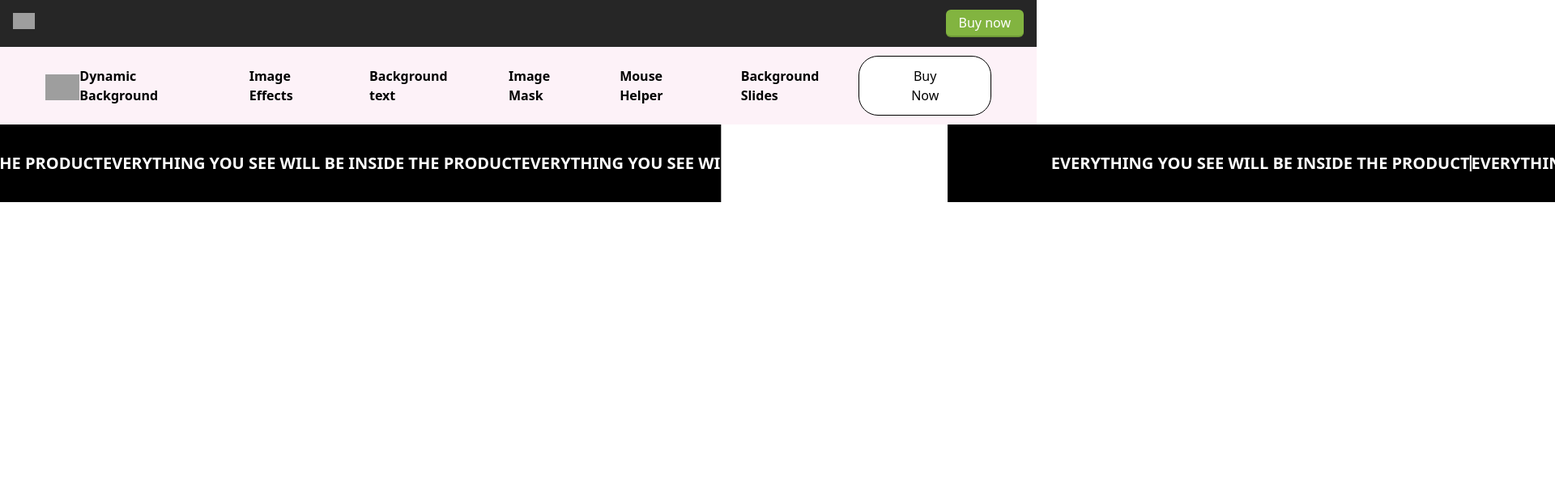
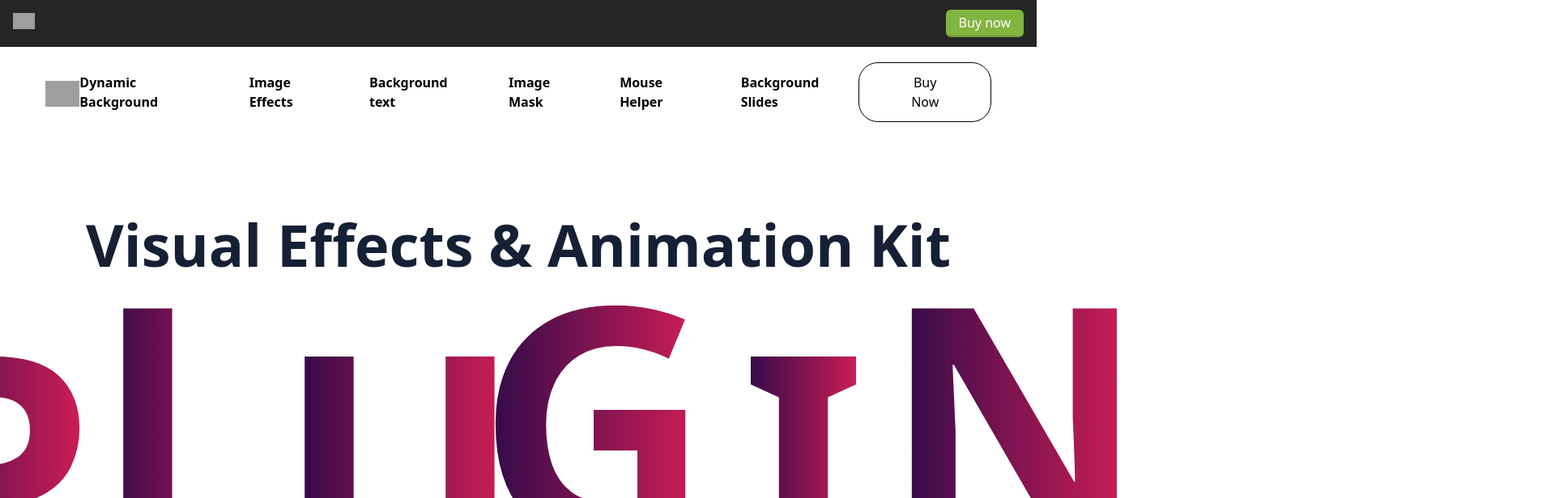
Before and after one commit to sanjeevs9/Heliverse2nd, a React (Vite) app: page / in a window 1280 px wide. Shown: the top 616 px of the page at 81% size, 1920 px wide, since content can reach past the window. Built offline with nearby package versions, Linux system fonts and the light colour scheme; grey boxes are pictures that could not be loaded.

Commit message:
animated text added

```diff
--- a/src/App.css
+++ b/src/App.css
@@ -30,3 +30,9 @@
         transform: translateX(-100%);
     }
 }
+.down{
+    z-index: 1;
+}
+.up{
+    z-index: 10;
+}
--- a/src/App.jsx
+++ b/src/App.jsx
@@ -5,6 +5,7 @@ import './App.css'
 import Navbar from './components/Navbar';
 import Navbar1 from './components/Navbar1';
 import Banner from './components/Banner';
+import Main from './components/Main';
 
 function App() {
  const cookie=useRef();
@@ -18,7 +19,9 @@ function App() {
     <Navbar1/>
 
       <Navbar/>
+      <Main/>
       <Banner/>
+
 
     </>
   )
--- a/src/components/Banner.jsx
+++ b/src/components/Banner.jsx
@@ -3,10 +3,10 @@ import "../App.css"
 export default function Banner() {
     return (
         <>
-        <div className="flex  relative font-semibold font-sans">
-            <div className="bg-black min-w-full h-24 flex justify-between items-center  animate-marquee whitespace-nowrap  text-xl border-0">
+        <div className="flex  relative font-semibold font-sans overflow-hidden">
+            <div className="bg-black min-w-full h-[75px] flex justify-between items-center  animate-marquee   text-xl border-0 ">
 
-                <div className="text-white">
+                <div className="text-white pl-36">
                     EVERYTHING YOU SEE WILL BE INSIDE THE PRODUCT
                 </div>
                 <div className="bg-white h-5 w-[2px] place-self-center">
@@ -15,19 +15,15 @@ export default function Banner() {
                 <div className="text-white">
                     EVERYTHING YOU SEE WILL BE INSIDE THE PRODUCT
                 </div>
-                <div className="bg-white h-5 w-[2px] place-self-center">
+                <div className="bg-white h-5 w-[2px] place-self-center mr-2">
 
                 </div>
-                <div className="text-white">
-                    EVERYTHING YOU SEE WILL BE INSIDE THE PRODUCT
-                </div>
-                <div className="bg-white h-5 w-[2px] place-self-center mr-1">
 
-                </div>
+
             </div>
-            <div className="absolute top-0 bg-black min-w-full h-24 flex justify-between items-center  animate-marquee2 text-xl whitespace-nowrap border-0" >
+            <div className=" bg-black min-w-full h-[75px] flex justify-between items-center  animate-marquee text-xl  border-0 -ml-1" aria-hidden="true" >
 
-                <div className="text-white pl-32">
+                <div className="text-white pl-36">
                     EVERYTHING YOU SEE WILL BE INSIDE THE PRODUCT
                 </div>
                 <div className="bg-white h-5 w-[2px] place-self-center">
@@ -36,13 +32,12 @@ export default function Banner() {
                 <div className="text-white">
                     EVERYTHING YOU SEE WILL BE INSIDE THE PRODUCT
                 </div>
-                <div className="bg-white h-5 w-[2px] place-self-center">
+                <div className="bg-white h-5 w-[2px] place-self-center mr-2">
 
                 </div>
-                <div className="text-white">
-                    EVERYTHING YOU SEE WILL BE INSIDE THE PRODUCT
-                </div>
+
             </div>
+
             </div>
 
         </>
--- /dev/null
+++ b/src/components/Main.jsx
@@ -0,0 +1,65 @@
+import { useEffect } from "react";
+import "../App.css"
+import gsap from "gsap";
+
+export default function Main(){
+    let tDown = gsap.timeline({ repeat: -1 });
+    let tUp = gsap.timeline({ repeat: -1 });
+
+
+    useEffect(()=>{
+        tDown.to(".down", { y: -40, ease: "shine.in",duration: 3})
+        .to(".down",{y:0 ,ease:"none",duration:1})
+        .to(".down", { y: 40, ease: "shine.out",duration: 3 })
+        .to(".down",{y:0 ,ease:"none",duration:1})
+
+    },[])
+
+    useEffect(()=>{
+        tUp.to(".up", { y: 40, ease: "shine.in",duration:3 })
+        .to(".up", { y: 0, ease: "none",duration:1 })
+        .to(".up", { y: -40, ease: "shine.out",duration:3 })
+        .to(".up", { y: 0, ease: "none",duration:1 });
+    },[])
+
+
+    return(
+        <>
+        <div className="flex items-center justify-center flex-col ">
+            <div className="text-[#152035] flex text-7xl font-semibold z-1  translate-y-24">
+            Visual Effects & Animation Kit
+            </div>
+            <div className="flex ">
+                <div className="z-20">
+                <h1 className="down inline-block text-transparent bg-clip-text bg-gradient-to-r from-dark to-light text-[400px] font-bold z-10" id="down">
+                    P
+                </h1>
+                </div>
+                <div className="z-10">
+                <h1 className="up inline-block text-transparent bg-clip-text bg-gradient-to-r from-dark to-light text-[400px] font-bold z-20">
+                    L
+                </h1>
+                </div>
+                <h1 className="down inline-block text-transparent bg-clip-text  bg-gradient-to-r from-dark to-light text-[400px] font-bold z-10">
+                    U
+                </h1>
+                <div className="-translate-x-14 z-20">
+                <h1 className="up inline-block text-transparent bg-clip-text bg-gradient-to-r from-dark to-light text-[400px] font-bold z-20 ">
+                    G
+                </h1>
+                </div>
+                <div className="z-10 -translate-x-5">
+                <h1 className="down inline-block text-transparent bg-clip-text bg-gradient-to-r from-dark to-light text-[400px] font-bold z-10">
+                    I
+                </h1>
+                </div>
+                <div className="z-20">
+                <h1 className="up inline-block text-transparent bg-clip-text bg-gradient-to-r from-dark to-light text-[400px] font-bold z-20">
+                    N
+                </h1>
+                </div>
+            </div>
+        </div>
+        </>
+    )
+}
--- a/src/components/Navbar.jsx
+++ b/src/components/Navbar.jsx
@@ -3,7 +3,7 @@ import  "../App.css"
 export default function Navbar(){
     return(
         <>
-        <div className='bg-pink-50 w-full h-24 flex justify-between pl-14 pr-14  items-center'>
+        <div className=' w-full h-28 flex justify-between pl-14 pr-14  items-center'>
         <div>
           <img className='size-fit h-8 mt-1 ' src="https://trx-effects.ancorathemes.com/wp-content/uploads/2021/04/logo-2x.png"></img>
         </div>
--- a/tailwind.config.js
+++ b/tailwind.config.js
@@ -7,8 +7,8 @@ export default {
   theme: {
     extend: {
       animation: {
-        marquee: 'marquee 18s linear infinite',
-        marquee2: 'marquee2 18s linear infinite',
+        marquee: 'marquee 15s linear infinite',
+        marquee2: 'marquee2 5s linear infinite',
       },
       keyframes: {
         marquee: {
@@ -20,6 +20,10 @@ export default {
           '100%': { transform: 'translateX(0%)' },
         },
       },
+      colors:{
+        "dark":"#280949",
+        "light":"#d81f56"
+      }
     }
   },
   plugins: [],
```
